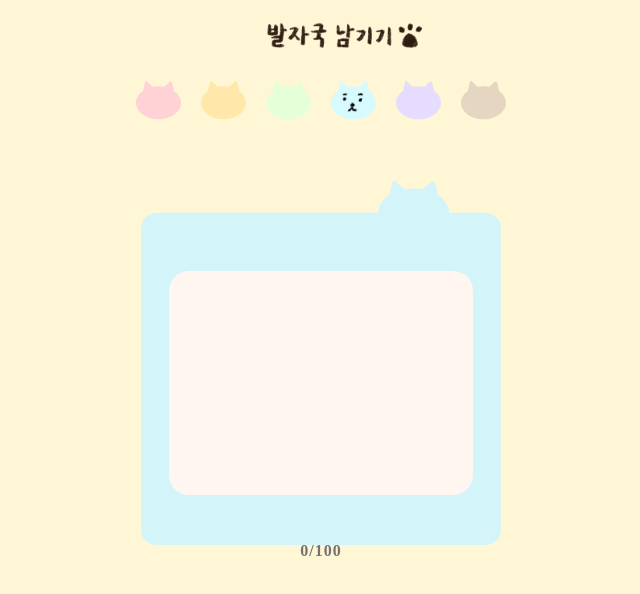
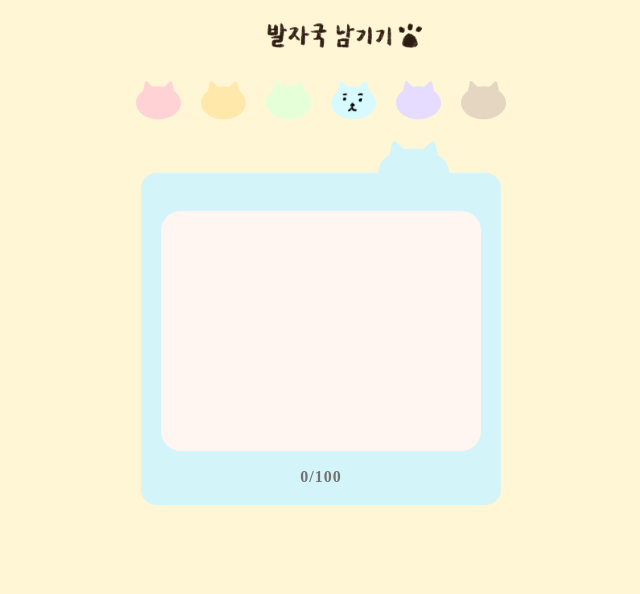
Before and after one commit to yunhee1/likelion11th-seorang-festival-front-end, a React (Create React App) app: page /bluememo in a window 1280 px wide. Shown: the top 594 px of the page, without its empty margins (319-959 px from the left). Built offline with nearby package versions, Linux system fonts and the light colour scheme; some icons are missing; a web font is replaced by a local one.

Commit message:
#9 Design: 방명록 글쓰기 UI 수정

```diff
--- a/src/css/guestbook-page.scss
+++ b/src/css/guestbook-page.scss
@@ -11,12 +11,13 @@
 .pink-memo-container{
     margin-left:15px;
     margin-right:15px;
-    background-image: url("../images/GuestbookPage/pinkmemo.svg");
+    background-image: url("../images/GuestbookPage/PinkMemo.svg");
     background-repeat: no-repeat;
     background-size:contain;
     margin-bottom: 20px;
     padding-bottom:15px;
 }
+
 .yellow-memo-container{
     margin-bottom: 10px;
     margin-left:15px;
@@ -24,7 +25,7 @@
     background-image: url("../images/GuestbookPage/YellowMemo.svg");
     background-repeat: no-repeat;
     background-size:contain;
-    // padding-top:15px;
+    margin-top: 18px;
     padding-bottom:15px;
 }
 
@@ -75,6 +76,7 @@
 }
 
 .textbox{
+    padding: 10px;
     margin-top:90px;
     margin-bottom:16px;
     border:none;
@@ -90,6 +92,10 @@
     text-shadow: none;
     letter-spacing: 1px;
     line-height:30px;
+
+    &.top-cat-box {
+        margin-top: 70px;
+    }
 }
 .textbox:focus {
     outline: none;
@@ -111,8 +117,11 @@
 }
 
 .btn-container{
-    margin-top: 50px;
     border-radius:30%;
+}
+
+.nav-item {
+    height: 60px;
 }
 
 .writing-nav-container{
@@ -120,7 +129,7 @@
     justify-content: space-evenly;
     align-items: flex-end;
     margin-top:20px;
-    margin-bottom: 30px;
+    margin-bottom: 0x;
 }
 
 .guide-content {
@@ -153,7 +162,17 @@ h2{
             text-shadow: none;
             letter-spacing: 1px;
         }
-}
+    }
+
+    &.top-cat {
+        position: relative;
+        top: -30px;
+    }
+
+    &.middle-cat {
+        position: relative;
+        top: -20px;
+    }
 }
 
 //포스트잇
--- a/src/pages/GuestbookPage/BlueMemoPage.js
+++ b/src/pages/GuestbookPage/BlueMemoPage.js
@@ -4,11 +4,10 @@ import ".//../../css/guestbook-page.scss";
 import { Link } from "react-router-dom";
 import { ReactComponent as PostBtn } from "../../images/GuestbookPage/postbutton.svg";
 import { ReactComponent as Backbtn } from "../../images/GuestbookPage/backbutton.svg";
-import { ReactComponent as WritingTitle } from '../../images/GuestbookPage/writingtitle.svg';
+import { ReactComponent as WritingTitle } from "../../images/GuestbookPage/writingtitle.svg";
 import initialContent from "./Content";
 
 const BlueMemoPage = () => {
-
   const [inputCount, setInputCount] = useState(0);
 
   const [contents, setContents] = useState(initialContent);
@@ -18,14 +17,14 @@ const BlueMemoPage = () => {
     const newContent = {
       id: contents.length + 1,
       text: inputText,
-      color: 'blue',
+      color: "blue",
     };
 
     setContents([...contents, newContent]);
-    setInputText('');
+    setInputText("");
   };
 
-  const onChangeHandler = e => {
+  const onChangeHandler = (e) => {
     setInputCount(e.target.value.length);
     setInputText(e.target.value);
   };
@@ -42,16 +41,15 @@ const BlueMemoPage = () => {
       </div>
       <WritingNav location="bluememo" />
       <div className="blue-memo-container">
-
         <textarea
           onChange={onChangeHandler}
-          className="textbox"
+          className="textbox top-cat-box"
           maxLength={100}
           id="inputText"
           value={inputText}
         ></textarea>
 
-        <div className="textlength">
+        <div className="textlength top-cat">
           <p className="contentlength">
             <span>{inputCount}</span>
             <span>/100</span>
@@ -66,7 +64,6 @@ const BlueMemoPage = () => {
           </Link>
         </button>
       </div>
-
     </div>
   );
 };
--- a/src/pages/GuestbookPage/GreenMemoPage.js
+++ b/src/pages/GuestbookPage/GreenMemoPage.js
@@ -4,7 +4,7 @@ import ".//../../css/guestbook-page.scss";
 import { Link } from "react-router-dom";
 import { ReactComponent as PostBtn } from "../../images/GuestbookPage/postbutton.svg";
 import { ReactComponent as Backbtn } from "../../images/GuestbookPage/backbutton.svg";
-import { ReactComponent as WritingTitle } from '../../images/GuestbookPage/writingtitle.svg';
+import { ReactComponent as WritingTitle } from "../../images/GuestbookPage/writingtitle.svg";
 import initialContent from "./Content";
 
 const GreenMemoPage = () => {
@@ -17,14 +17,14 @@ const GreenMemoPage = () => {
     const newContent = {
       id: contents.length + 1,
       text: inputText,
-      color: 'green',
+      color: "green",
     };
 
     setContents([...contents, newContent]);
-    setInputText('');
+    setInputText("");
   };
 
-  const onChangeHandler = e => {
+  const onChangeHandler = (e) => {
     setInputCount(e.target.value.length);
     setInputText(e.target.value);
   };
@@ -41,7 +41,6 @@ const GreenMemoPage = () => {
       </div>
       <WritingNav location="greenmemo" />
       <div className="green-memo-container">
-
         <textarea
           onChange={onChangeHandler}
           className="textbox"
@@ -50,7 +49,7 @@ const GreenMemoPage = () => {
           value={inputText}
         ></textarea>
 
-        <div className="textlength">
+        <div className="textlength middle-cat">
           <p className="contentlength">
             <span>{inputCount}</span>
             <span>/100</span>
@@ -65,7 +64,6 @@ const GreenMemoPage = () => {
           </Link>
         </button>
       </div>
-
     </div>
   );
 };
--- a/src/pages/GuestbookPage/PinkMemoPage.js
+++ b/src/pages/GuestbookPage/PinkMemoPage.js
@@ -4,7 +4,7 @@ import ".//../../css/guestbook-page.scss";
 import { Link } from "react-router-dom";
 import { ReactComponent as PostBtn } from "../../images/GuestbookPage/postbutton.svg";
 import { ReactComponent as Backbtn } from "../../images/GuestbookPage/backbutton.svg";
-import { ReactComponent as WritingTitle } from '../../images/GuestbookPage/writingtitle.svg';
+import { ReactComponent as WritingTitle } from "../../images/GuestbookPage/writingtitle.svg";
 import initialContent from "./Content";
 
 const PinkMemoPage = () => {
@@ -17,14 +17,14 @@ const PinkMemoPage = () => {
     const newContent = {
       id: contents.length + 1,
       text: inputText,
-      color: 'pink',
+      color: "pink",
     };
 
     setContents([...contents, newContent]);
-    setInputText('');
+    setInputText("");
   };
 
-  const onChangeHandler = e => {
+  const onChangeHandler = (e) => {
     setInputCount(e.target.value.length);
     setInputText(e.target.value);
   };
@@ -41,7 +41,6 @@ const PinkMemoPage = () => {
       </div>
       <WritingNav location="pinkmemo" />
       <div className="pink-memo-container">
-
         <textarea
           onChange={onChangeHandler}
           className="textbox"
@@ -50,7 +49,7 @@ const PinkMemoPage = () => {
           value={inputText}
         ></textarea>
 
-        <div className="textlength">
+        <div className="textlength middle-cat">
           <p className="contentlength">
             <span>{inputCount}</span>
             <span>/100</span>
@@ -65,7 +64,6 @@ const PinkMemoPage = () => {
           </Link>
         </button>
       </div>
-
     </div>
   );
 };
--- a/src/pages/GuestbookPage/PurpleMemoPage.js
+++ b/src/pages/GuestbookPage/PurpleMemoPage.js
@@ -4,7 +4,7 @@ import ".//../../css/guestbook-page.scss";
 import { Link } from "react-router-dom";
 import { ReactComponent as PostBtn } from "../../images/GuestbookPage/postbutton.svg";
 import { ReactComponent as Backbtn } from "../../images/GuestbookPage/backbutton.svg";
-import { ReactComponent as WritingTitle } from '../../images/GuestbookPage/writingtitle.svg';
+import { ReactComponent as WritingTitle } from "../../images/GuestbookPage/writingtitle.svg";
 import initialContent from "./Content";
 
 const PurpleMemoPage = () => {
@@ -17,14 +17,14 @@ const PurpleMemoPage = () => {
     const newContent = {
       id: contents.length + 1,
       text: inputText,
-      color: 'purple',
+      color: "purple",
     };
 
     setContents([...contents, newContent]);
-    setInputText('');
+    setInputText("");
   };
 
-  const onChangeHandler = e => {
+  const onChangeHandler = (e) => {
     setInputCount(e.target.value.length);
     setInputText(e.target.value);
   };
@@ -45,7 +45,6 @@ const PurpleMemoPage = () => {
       </div>
       <WritingNav location="purplememo" />
       <div className="purple-memo-container">
-
         <textarea
           onChange={onChangeHandler}
           className="textbox"
@@ -54,7 +53,7 @@ const PurpleMemoPage = () => {
           value={inputText}
         ></textarea>
 
-        <div className="textlength">
+        <div className="textlength middle-cat">
           <p className="contentlength">
             <span>{inputCount}</span>
             <span>/100</span>
@@ -69,7 +68,6 @@ const PurpleMemoPage = () => {
           </Link>
         </button>
       </div>
-
     </div>
   );
 };
--- a/src/pages/GuestbookPage/WritingPage.js
+++ b/src/pages/GuestbookPage/WritingPage.js
@@ -1,33 +1,32 @@
 //글 작성 버튼 누르면 나오는 페이지
-import React from 'react';
+import React from "react";
 import WritingNav from "../../components/WritingNav";
 import { Link } from "react-router-dom";
 
-import { ReactComponent as GuideCat} from '../../images/GuestbookPage/guidecat.svg';
-import { ReactComponent as Backbtn } from '../../images/GuestbookPage/backbutton.svg';
-import { ReactComponent as WritingTitle } from '../../images/GuestbookPage/writingtitle.svg';
+import { ReactComponent as GuideCat } from "../../images/GuestbookPage/guidecat.svg";
+import { ReactComponent as Backbtn } from "../../images/GuestbookPage/backbutton.svg";
+import { ReactComponent as WritingTitle } from "../../images/GuestbookPage/writingtitle.svg";
 
 const WritingPage = () => {
-  let letternum = 0;
-
   return (
     <div className="container">
-      <div className = 'backbtn-container'>
-        <Link to = '/guest'>
+      <div className="backbtn-container">
+        <Link to="/guest">
           <Backbtn />
         </Link>
       </div>
 
       <div>
-        <WritingTitle   />
+        <WritingTitle />
       </div>
 
-        <WritingNav />
-      <div className = 'guide-content'>
-       <GuideCat />
-    <h2>상단에 고양이를 클릭하면 <br/> 편지지를 선택할 수 있어요! </h2>
-    </div>
-
+      <WritingNav />
+      <div className="guide-content">
+        <GuideCat />
+        <h2>
+          상단에 고양이를 클릭하면 <br /> 편지지를 선택할 수 있어요!{" "}
+        </h2>
+      </div>
     </div>
   );
 };
--- a/src/pages/LandingPage/LandingPage.js
+++ b/src/pages/LandingPage/LandingPage.js
@@ -34,7 +34,9 @@ const LandingPage = () => {
           <Link to="/guest">
             <ViewButton />
           </Link>
-          <WriteButton />
+          <Link to="/writing">
+            <WriteButton />
+          </Link>
         </div>
       </div>
 
--- a/src/pages/MapPage/MapPage.js
+++ b/src/pages/MapPage/MapPage.js
@@ -44,7 +44,7 @@ const MapPage = () => {
     <div className="container">
       <Nav location="map" />
       <div className="map-container">
-        <BoothMap class="booth-map-img" />
+        <BoothMap className="booth-map-img" />
       </div>
       <div className="scroll-container">
         <div className="day-filter-container">
```
Also changed, not shown: src/pages/GuestbookPage/BrownMemoPage.js (+6 -9 lines), src/pages/GuestbookPage/YellowMemoPage.js (+6 -8 lines).
